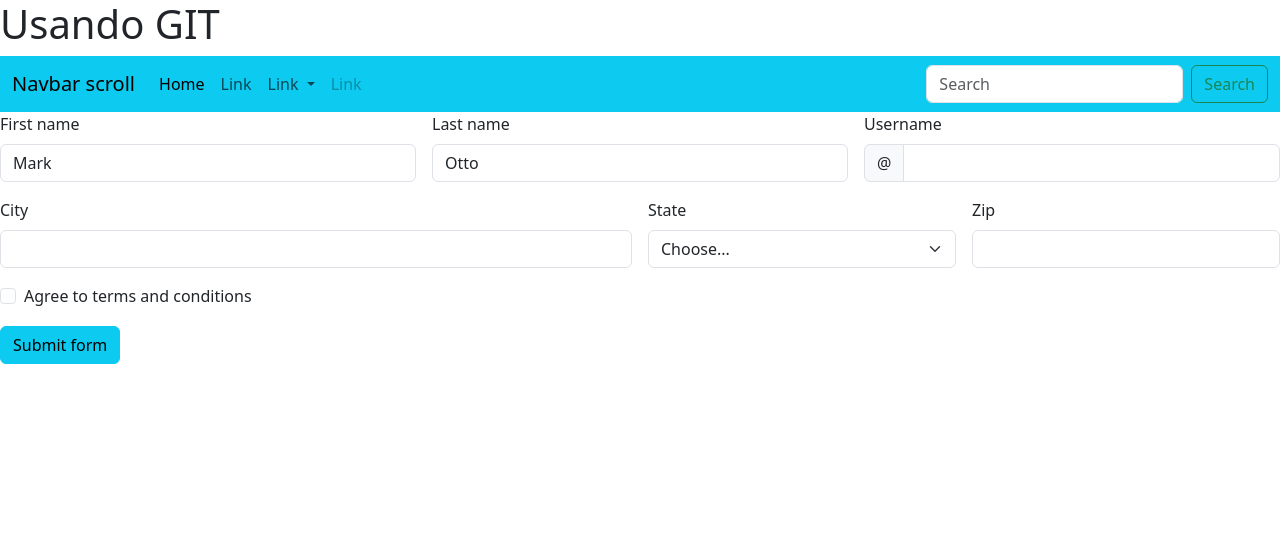
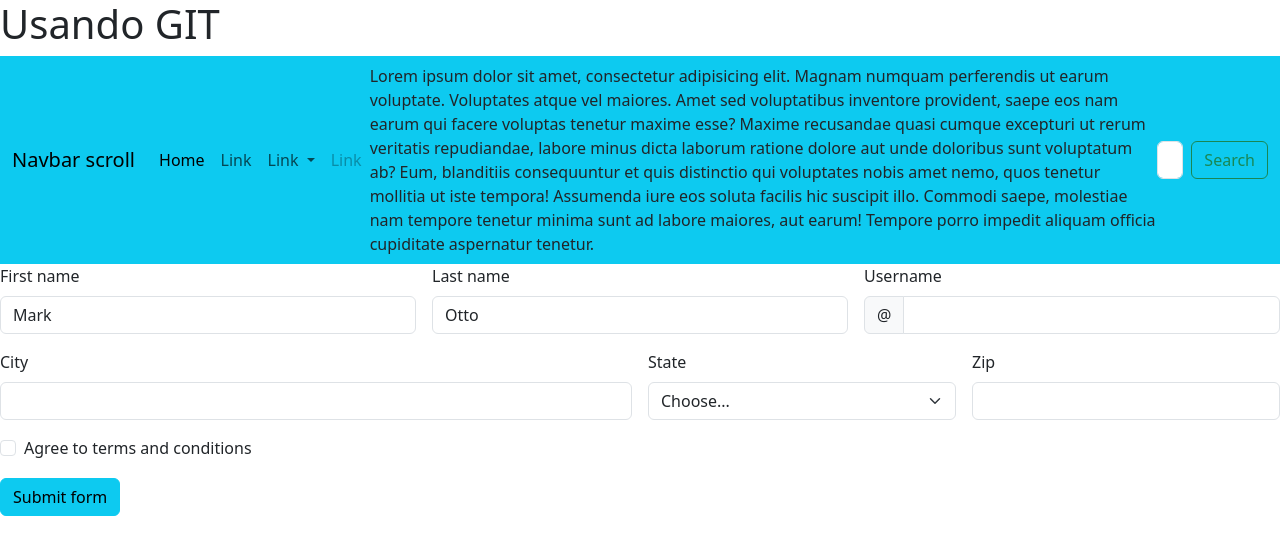
Before and after one commit to YaninaEhbrecht/primeraSubida, a plain HTML site: page uso de git/index.html in a window 1280 px wide. Drawn offline with nearby package versions, Linux system fonts and the light colour scheme.

Commit message:
cambio en rama1

```diff
--- a/uso de git/index.html
+++ b/uso de git/index.html
@@ -38,6 +38,8 @@
                 <a class="nav-link disabled" aria-disabled="true">Link</a>
               </li>
             </ul>
+
+            <article>Lorem ipsum dolor sit amet, consectetur adipisicing elit. Magnam numquam perferendis ut earum voluptate. Voluptates atque vel maiores. Amet sed voluptatibus inventore provident, saepe eos nam earum qui facere voluptas tenetur maxime esse? Maxime recusandae quasi cumque excepturi ut rerum veritatis repudiandae, labore minus dicta laborum ratione dolore aut unde doloribus sunt voluptatum ab? Eum, blanditiis consequuntur et quis distinctio qui voluptates nobis amet nemo, quos tenetur mollitia ut iste tempora! Assumenda iure eos soluta facilis hic suscipit illo. Commodi saepe, molestiae nam tempore tenetur minima sunt ad labore maiores, aut earum! Tempore porro impedit aliquam officia cupiditate aspernatur tenetur.</article>
             <form class="d-flex" role="search">
               <input class="form-control me-2" type="search" placeholder="Search" aria-label="Search">
               <button class="btn btn-outline-success" type="submit">Search</button>
@@ -45,6 +47,7 @@
           </div>
         </div>
       </nav>
+
     <form class="row g-3">
         <div class="col-md-4">
           <label for="validationDefault01" class="form-label">First name</label>
```
